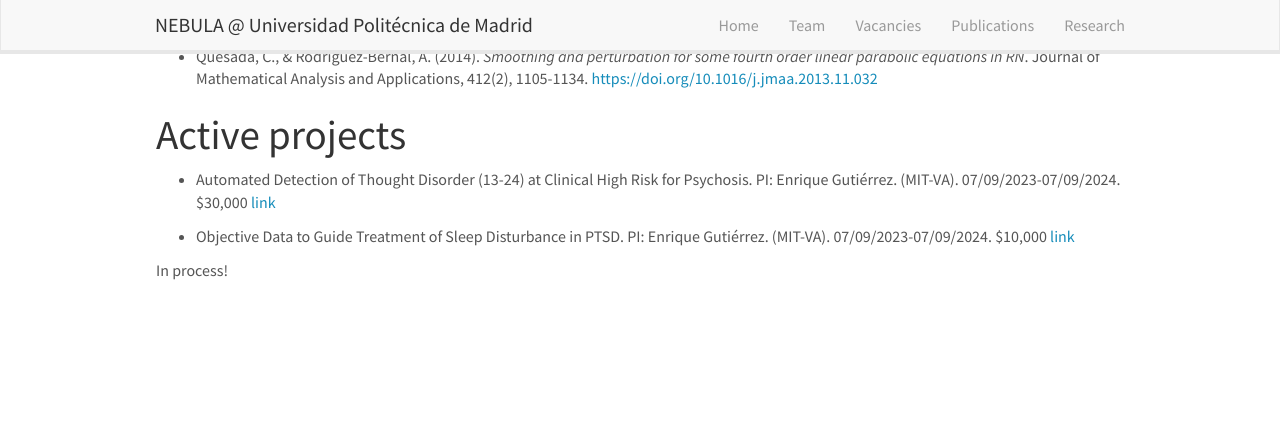
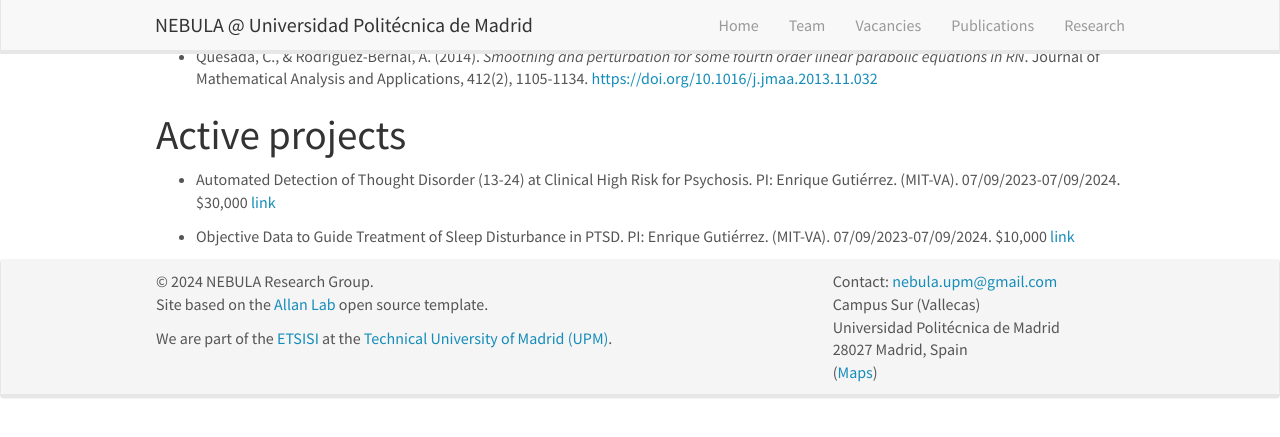
Before and after one commit to gi-innovatec/gi-innovatec.github.io, a Jekyll site: the page built from _pages/publications.md, in a window 1280 px wide and 900 px high, scrolled down 1158 px. Shown: the top 437 px of the window. Built offline with Jekyll 4.4.1, drawn with Linux system fonts in a browser that asks for light colours; nearby versions of some CDN libraries.

Commit message:
delete "in progress" from publications page

```diff
--- a/_pages/publications.md
+++ b/_pages/publications.md
@@ -47,35 +47,3 @@ permalink: /publications/
 - Objective Data to Guide Treatment of Sleep Disturbance in PTSD. PI: Enrique Gutiérrez. (MIT-VA). 07/09/2023-07/09/2024. $10,000 [link](https://catalyst.mit.edu/projects/#:~:text=Objective%20Data%20to%20Guide%20Treatment%20of%20Sleep%20Disturbance%20in%20PTSD)
 
 <!--## Group highlights-->
-
-In process!
-<br>
-<br>
-<br>
-<br>
-<br>
-<br>
-<br>
-<br>
-<br>
-<br>
-<br>
-<br>
-<br>
-<br>
-<br>
-<br>
-<br>
-<br>
-<br>
-<br>
-<br>
-<br>
-<br>
-<br>
-<br>
-<br>
-<br>
-<br>
-<br>
-<br>
```
